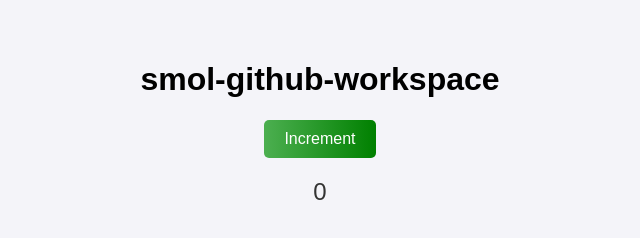
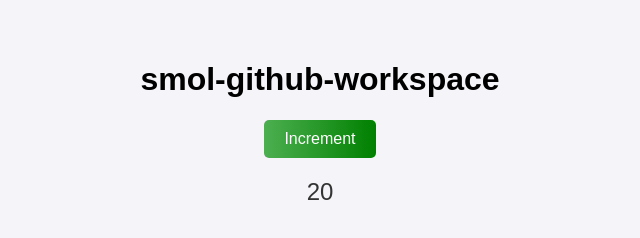
Before and after one commit to AnandChowdhary/smol-github-workspace, a website: page index.html in a window 1280 px wide. Both pictures are taken after a click on the button "Increment". Shown: the full height of the page, 320-960 px from the left. Drawn offline with Linux system fonts and the light colour scheme.

Commit message:
Update index.html

```diff
--- a/index.html
+++ b/index.html
@@ -40,4 +40,9 @@
     <script>
         let count = 0;
         document.getElementById('increment-btn').addEventListener('click', function() {
-            count += 20; /* Changed increment
+            count += 20; /* Changed increment to 20 */
+            document.getElementById('count').textContent = count;
+        });
+    </script>
+</body>
+</html>
```
